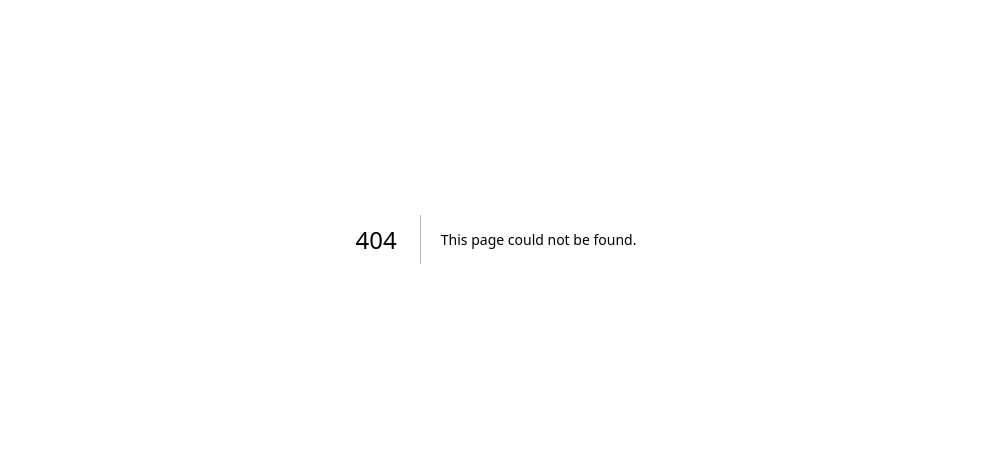
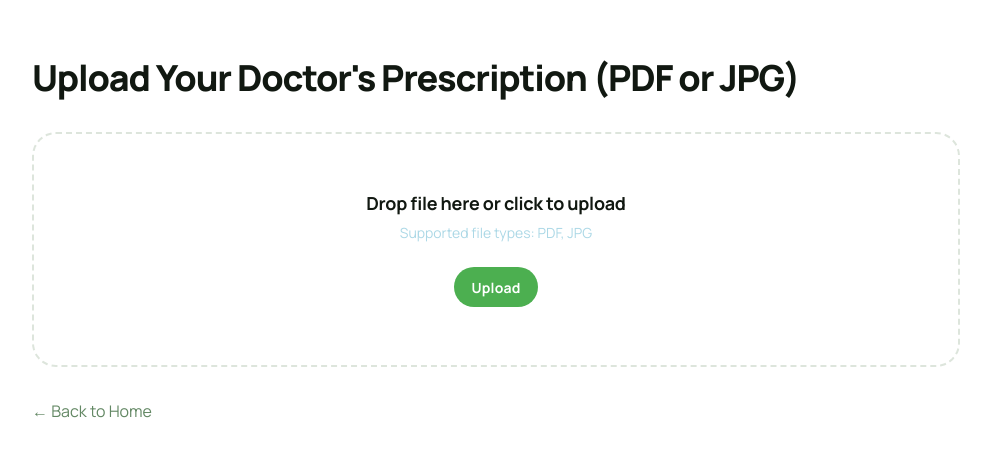
Before and after one commit to rajubeparybd/smart-pharmacy, a Next.js app: page /upload-prescription in a window 1280 px wide. Before the commit this address had no page. Shown: the part 161-618 px from the top of the page, without its empty margins (144-1135 px from the left). Built offline with nearby package versions, Linux system fonts and the light colour scheme.

Commit message:
implement file upload components and enhance home page buttons with functionality

```diff
--- a/src/app/page.tsx
+++ b/src/app/page.tsx
@@ -1,6 +1,10 @@
+'use client';
+
+import { useRouter } from 'next/navigation';
 import { Button, DecorativeCircle, WelcomeHeader, Footer } from '@/components';
 
 export default function Home() {
+  const router = useRouter();
   return (
     <div className="min-h-screen w-full flex items-center justify-center p-4 relative overflow-hidden bg-[#F6F8F6]">
       {/* Background with gradient */}
@@ -51,11 +55,17 @@ export default function Home() {
 
             {/* Buttons section */}
             <div className="w-full flex flex-col items-center gap-6 px-4">
-              <Button variant="primary">
+              <Button
+                variant="primary"
+                onClick={() => alert('Select Medicine feature coming soon!')}
+              >
                 Select Medicine
               </Button>
 
-              <Button variant="secondary">
+              <Button
+                variant="secondary"
+                onClick={() => router.push('/upload-prescription')}
+              >
                 Upload Prescription
               </Button>
             </div>
--- /dev/null
+++ b/src/app/upload-prescription/page.tsx
@@ -0,0 +1,99 @@
+'use client';
+
+import { useState } from 'react';
+import { useRouter } from 'next/navigation';
+import FileUpload from '@/components/FileUpload';
+import UploadedFile from '@/components/UploadedFile';
+import Button from '@/components/Button';
+
+export default function UploadPrescriptionPage() {
+  const router = useRouter();
+  const [uploadedFile, setUploadedFile] = useState<File | null>(null);
+  const [filePreview, setFilePreview] = useState<string>('');
+
+  const handleFileSelect = (file: File) => {
+    setUploadedFile(file);
+
+    // Create preview for images
+    if (file.type.startsWith('image/')) {
+      const reader = new FileReader();
+      reader.onloadend = () => {
+        setFilePreview(reader.result as string);
+      };
+      reader.readAsDataURL(file);
+    } else {
+      // For PDFs, we'll just show the file info without preview
+      setFilePreview('');
+    }
+  };
+
+  const handleChangeFile = () => {
+    setUploadedFile(null);
+    setFilePreview('');
+  };
+
+  const handleContinue = () => {
+    if (uploadedFile) {
+      // Here you would typically upload the file to your backend
+      console.log('Uploading file:', uploadedFile);
+      alert('Prescription uploaded successfully!');
+      router.push('/');
+    }
+  };
+
+  return (
+    <div className="min-h-screen w-full flex items-center justify-center p-4">
+      <div className="w-full max-w-[928px] flex flex-col gap-8">
+        {/* Title */}
+        <h1
+          className="font-extrabold leading-[45px]"
+          style={{
+            fontSize: '35.9px',
+            letterSpacing: '-1.188px',
+            color: '#111811'
+          }}
+        >
+          Upload Your Doctor's Prescription (PDF or JPG)
+        </h1>
+
+        {/* Upload or Uploaded File */}
+        {!uploadedFile ? (
+          <FileUpload onFileSelect={handleFileSelect} />
+        ) : (
+          <UploadedFile
+            fileName={uploadedFile.name}
+            filePreview={filePreview}
+            onChangeFile={handleChangeFile}
+          />
+        )}
+
+        {/* Continue Button */}
+        {uploadedFile && (
+          <div className="flex justify-end">
+            <Button
+              variant="primary"
+              onClick={handleContinue}
+              className="max-w-[200px]"
+            >
+              Continue
+            </Button>
+          </div>
+        )}
+
+        {/* Back Button */}
+        <div className="flex justify-start">
+          <button
+            onClick={() => router.back()}
+            className="font-medium transition-all hover:underline"
+            style={{
+              fontSize: '16px',
+              color: '#638864'
+            }}
+          >
+            ← Back to Home
+          </button>
+        </div>
+      </div>
+    </div>
+  );
+}
--- /dev/null
+++ b/src/components/FileUpload.tsx
@@ -0,0 +1,131 @@
+'use client';
+
+import { ChangeEvent, DragEvent, useRef, useState } from 'react';
+
+interface FileUploadProps {
+  onFileSelect: (file: File) => void;
+  acceptedFormats?: string;
+  maxSizeMB?: number;
+}
+
+export default function FileUpload({
+  onFileSelect,
+  acceptedFormats = '.pdf,.jpg,.jpeg',
+  maxSizeMB = 10
+}: FileUploadProps) {
+  const [isDragging, setIsDragging] = useState(false);
+  const fileInputRef = useRef<HTMLInputElement>(null);
+
+  const handleDragOver = (e: DragEvent<HTMLDivElement>) => {
+    e.preventDefault();
+    setIsDragging(true);
+  };
+
+  const handleDragLeave = (e: DragEvent<HTMLDivElement>) => {
+    e.preventDefault();
+    setIsDragging(false);
+  };
+
+  const handleDrop = (e: DragEvent<HTMLDivElement>) => {
+    e.preventDefault();
+    setIsDragging(false);
+
+    const files = e.dataTransfer.files;
+    if (files && files[0]) {
+      handleFile(files[0]);
+    }
+  };
+
+  const handleFileChange = (e: ChangeEvent<HTMLInputElement>) => {
+    const files = e.target.files;
+    if (files && files[0]) {
+      handleFile(files[0]);
+    }
+  };
+
+  const handleFile = (file: File) => {
+    // Validate file size
+    if (file.size > maxSizeMB * 1024 * 1024) {
+      alert(`File size must be less than ${maxSizeMB}MB`);
+      return;
+    }
+
+    onFileSelect(file);
+  };
+
+  const handleClick = () => {
+    fileInputRef.current?.click();
+  };
+
+  return (
+    <div
+      className={`w-full flex flex-col items-center justify-center cursor-pointer transition-all ${
+        isDragging ? 'scale-[1.02]' : ''
+      }`}
+      style={{
+        border: '2px dashed #DDE5DC',
+        borderRadius: '24px',
+        padding: '58px 26px',
+        gap: '24px'
+      }}
+      onDragOver={handleDragOver}
+      onDragLeave={handleDragLeave}
+      onDrop={handleDrop}
+      onClick={handleClick}
+    >
+      <input
+        ref={fileInputRef}
+        type="file"
+        accept={acceptedFormats}
+        onChange={handleFileChange}
+        className="hidden"
+      />
+
+      <div className="flex flex-col items-center gap-2">
+        <p
+          className="font-bold text-center"
+          style={{
+            fontSize: '18px',
+            lineHeight: '22.5px',
+            letterSpacing: '-0.27px',
+            color: '#111811'
+          }}
+        >
+          Drop file here or click to upload
+        </p>
+        <p
+          className="font-normal text-center"
+          style={{
+            fontSize: '14px',
+            lineHeight: '21px',
+            color: '#ACD8E6'
+          }}
+        >
+          Supported file types: PDF, JPG
+        </p>
+      </div>
+
+      <button
+        type="button"
+        className="font-bold transition-all hover:scale-105 active:scale-95"
+        style={{
+          background: '#4CAF50',
+          color: '#FFFFFF',
+          fontSize: '14px',
+          lineHeight: '21px',
+          letterSpacing: '0.21px',
+          padding: '9.5px 17.38px',
+          borderRadius: '24px',
+          minWidth: '84px',
+          height: '40px'
+        }}
+        onClick={(e) => {
+          e.stopPropagation();
+          handleClick();
+        }}
+      >
+        Upload
+      </button>
+    </div>
+  );
+}
--- /dev/null
+++ b/src/components/UploadedFile.tsx
@@ -0,0 +1,83 @@
+interface UploadedFileProps {
+  fileName: string;
+  filePreview?: string;
+  onChangeFile: () => void;
+}
+
+export default function UploadedFile({ fileName, filePreview, onChangeFile }: UploadedFileProps) {
+  return (
+    <div
+      className="w-full flex flex-col rounded-[24px] p-[17px] gap-4"
+      style={{
+        background: '#FFFFFF',
+        border: '1px solid #E0E0E0',
+        boxShadow: '0px 4px 12px rgba(0, 0, 0, 0.08)'
+      }}
+    >
+      {/* File info row */}
+      <div className="flex items-center justify-between w-full">
+        <div className="flex items-center gap-2">
+          {/* Check icon */}
+          <svg
+            width="24"
+            height="24"
+            viewBox="0 0 24 24"
+            fill="none"
+            className="flex-shrink-0"
+          >
+            <circle cx="12" cy="12" r="10" fill="#4CAF50"/>
+            <path
+              d="M9 12L11 14L15 10"
+              stroke="white"
+              strokeWidth="2"
+              strokeLinecap="round"
+              strokeLinejoin="round"
+            />
+          </svg>
+
+          {/* File name */}
+          <p
+            className="font-medium"
+            style={{
+              fontSize: '16px',
+              lineHeight: '24px',
+              color: '#333333'
+            }}
+          >
+            {fileName}
+          </p>
+        </div>
+
+        {/* Change file button */}
+        <button
+          onClick={onChangeFile}
+          className="font-normal transition-all hover:underline"
+          style={{
+            fontSize: '14px',
+            lineHeight: '20px',
+            color: '#ACD8E6'
+          }}
+        >
+          Change File
+        </button>
+      </div>
+
+      {/* File preview */}
+      {filePreview && (
+        <div
+          className="w-full rounded-2xl overflow-hidden flex items-center justify-center"
+          style={{
+            height: '128px',
+            background: '#F3F4F6'
+          }}
+        >
+          <img
+            src={filePreview}
+            alt="Preview"
+            className="w-full h-full object-contain"
+          />
+        </div>
+      )}
+    </div>
+  );
+}
--- a/src/components/index.ts
+++ b/src/components/index.ts
@@ -2,3 +2,5 @@ export { default as Button } from './Button';
 export { default as DecorativeCircle } from './DecorativeCircle';
 export { default as WelcomeHeader } from './WelcomeHeader';
 export { default as Footer } from './Footer';
+export { default as FileUpload } from './FileUpload';
+export { default as UploadedFile } from './UploadedFile';
```
Also changed, not shown: src/components/README.md.
